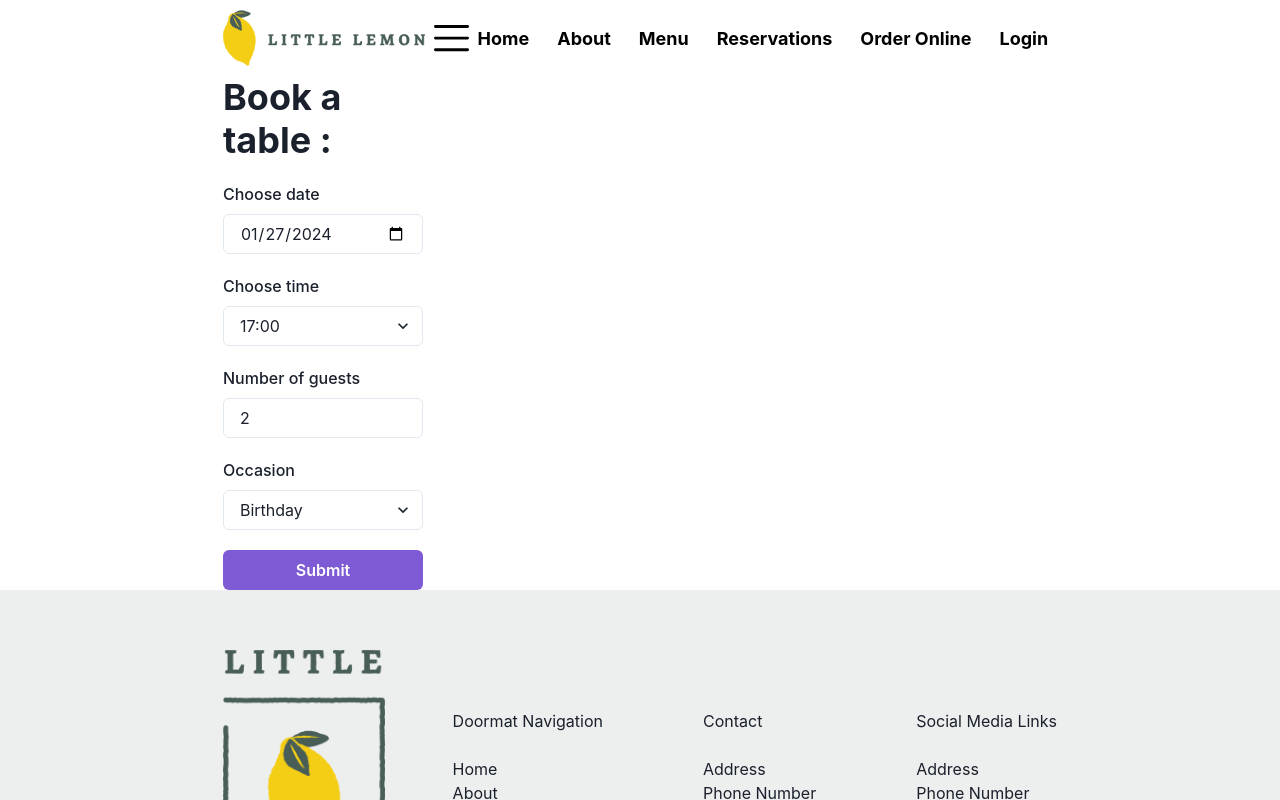
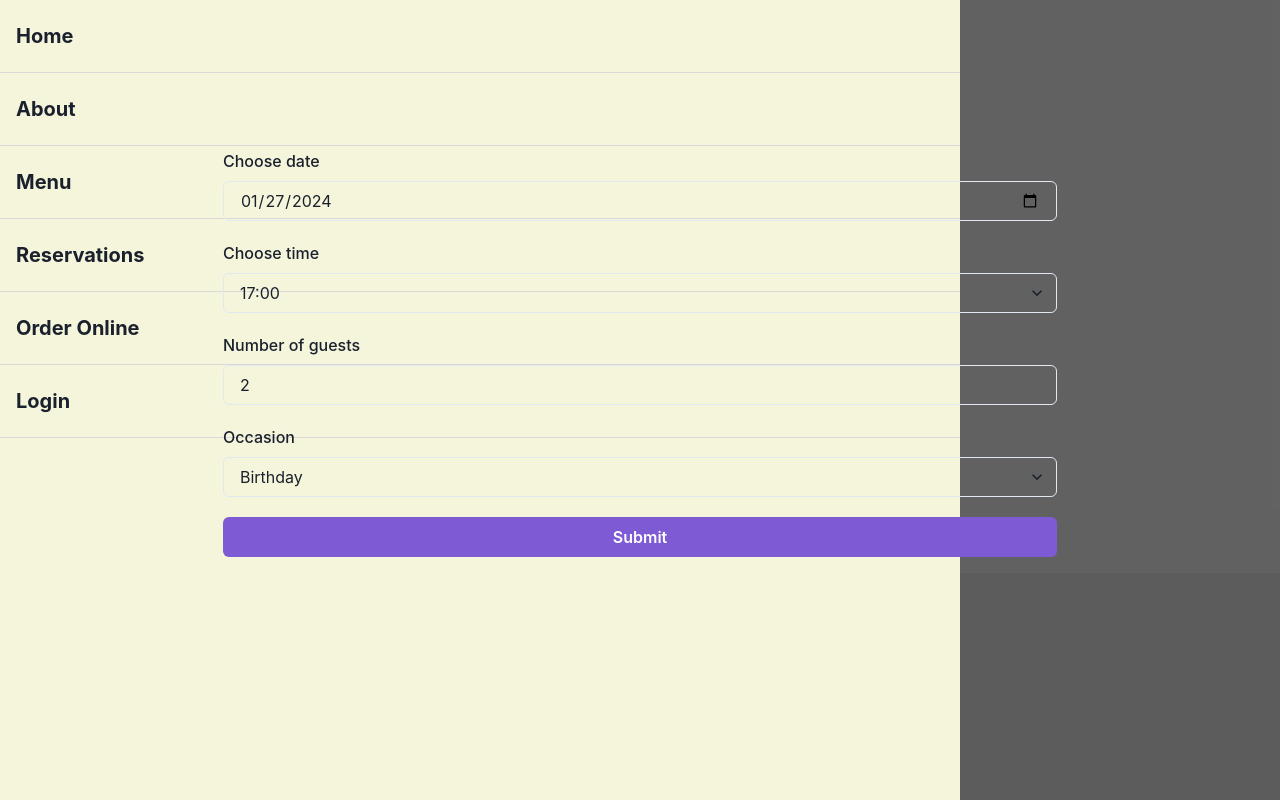
Before and after one commit to hassanaboukhalil/little_lemon_restaurant, a React (Create React App) app: page /booking-page in a window 1280 px wide. Shown: the top 800 px of the page. Built offline with nearby package versions, Linux system fonts and the light colour scheme.

Commit message:
styles of  nav and made some changes

```diff
--- a/src/App.css
+++ /dev/null
@@ -1,74 +0,0 @@
-:root{
-  --font3: 18px;
-  /* colors */
-  --primary-color1: #495E57;
-  --primary-color2: #F4CE14;
-  --secondary-color1: #EE9972;
-  --secondary-color2: #FBDABB;
-  --secondary-color3: #EDEFEE;
-  --secondary-color4: #333333;
-
-}
-
-*{
-  padding: 0;
-  margin: 0;
-}
-
-header{
-  /* width: 100%; */
-  display: flex;
-  justify-content: space-between;
-  padding: 0 292px;
-}
-nav{
-  height: inherit
-}
-nav ul{
-  display: flex;
-  list-style-type: none;
-  gap: 28px;
-  padding: 0;
-  align-items: center;
-  height: 100%;
-}
-nav li{
-  height: max-content;
-}
-nav a{
-  text-decoration: none;
-  color: black;
-  font-weight: bold;
-  font-size: var(--font3);
-}
-
-main{
-  padding: 0 292px;
-}
-
-footer{
-  display: flex;
-  justify-content: space-between;
-  align-items: center;
-  background-color: var(--secondary-color3);
-  padding: 0 292px;
-}
-
-footer img{
-  width: 162px;
-  height: 286px;
-  margin: 60px 0;
-}
-
-footer .texts-and-links{
-  display: flex;
-  align-items: start;
-  gap: 100px;
-}
-
-footer h5{
-  margin-bottom: 24px;
-}
-footer ul{
-  list-style-type: none;
-}
--- a/src/css/App.css
+++ b/src/css/App.css
@@ -3,40 +3,47 @@
   margin: 0;
 }
 
-header {
-  /* width: 100%; */
+header > div {
   display: flex;
   flex-direction: row;
   justify-content: center;
-  align-items: unset;
-  gap: 5.06rem;
-}
-header > div {
-  display: flex;
-  flex-direction: row;
-  justify-content: space-between;
   align-items: center;
 }
-
-nav {
-  height: inherit;
+header > div img {
+  width: 147px;
+  height: 70px;
 }
-nav ul {
-  display: flex;
+header > div .hamburger-icon {
+  padding-left: 0.75rem;
+  position: absolute;
+  left: 0;
+}
+header > div nav {
+  position: absolute;
+  left: 0;
+  top: 0;
+  background-color: beige;
+  height: 100vh;
+  width: 75vw;
+}
+header > div nav ul {
   list-style-type: none;
   gap: 1.75rem;
   padding: 0;
-  align-items: center;
-  height: 100%;
 }
-nav li {
-  height: max-content;
+header > div nav ul li {
+  font-size: 20px;
+  padding: 21px 16px;
+  border-bottom: solid 1px #D9D9D9;
+  font-weight: bold;
 }
-nav a {
-  text-decoration: none;
-  color: black;
-  font-weight: bold;
-  font-size: 18px;
+header > div .beside-nav {
+  width: 25vw;
+  position: absolute;
+  right: 0;
+  height: 100vh;
+  top: 0;
+  background-color: rgba(37, 37, 37, 0.7215686275);
 }
 
 footer {
@@ -44,7 +51,7 @@ footer {
 }
 footer > div {
   display: flex;
-  flex-direction: row;
+  flex-direction: column;
   justify-content: space-between;
   align-items: center;
 }
@@ -52,6 +59,7 @@ footer img {
   width: 162px;
   height: 286px;
   margin: 60px 0;
+  order: 1;
 }
 footer .texts-and-links {
   display: flex;
@@ -65,17 +73,11 @@ footer ul {
   list-style-type: none;
 }
 
-main > div {
-  display: flex;
-  flex-direction: row;
-  justify-content: space-between;
-  align-items: center;
-}
-
 .booking-form {
   display: grid;
-  max-width: 200px;
+  width: 100%;
   gap: 20px;
+  padding: 1rem 0;
 }
 
 .grid {
--- a/src/sass/App.scss
+++ b/src/sass/App.scss
@@ -12,55 +12,59 @@
 // default styles  =>  small screens
 
 header{
-    /* width: 100%; */
-    // display: flex;
-
-    @include flex(row,center,unset);
-
-    // justify-content: space-between;
-    // padding: 0 292px;
-    gap: 5.06rem;
     > div {
-        @include flex(row,space-between,center);
-    }
+            @include flex(row,center,center);
+            img{
+                width: 147px;
+                height: 70px;
+            }
+            .hamburger-icon{
+                padding-left: 0.75rem;
+                position: absolute;
+                left: 0;
+            }
+            nav{
+                position: absolute;
+                left: 0;//0.75rem
+                top: 0;
+                background-color: beige;
+                height: 100vh;
+                width: 75vw;
+                ul{
+                    list-style-type: none;
+                    gap: 1.75rem;
+                    padding: 0;
+                    li{
+                        font-size: $nav;
+                        padding: 21px 16px;
+                        border-bottom: solid 1px #D9D9D9;
+                        font-weight: bold;
+                    }
+                }
+            }
+            .beside-nav{
+                width: 25vw;
+                position: absolute;
+                right: 0;
+                height: 100vh;
+                top: 0;
+                background-color: #252525B8;
+            }
+        }
 }
 
-nav{
-    height: inherit;
-    ul{
-        display: flex;
-        list-style-type: none;
-        gap: 1.75rem; //28px
-        padding: 0;
-        align-items: center;
-        height: 100%;
-    }
-    li{
-        height: max-content;
-    }
-    a{
-        text-decoration: none;
-        color: black;
-        font-weight: bold;
-        font-size: $font3;
-    }
-}
 
 footer{
-    // display: flex;
-    // justify-content: space-between;
-    // align-items: center;
     background-color: $secondary-color3;
-    // padding: 0 292px;
-
     > div {
-        @include flex(row,space-between,center);
+        @include flex(column,space-between,center);
     }
 
     img{
         width: 162px;
         height: 286px;
         margin: 60px 0;
+        order: 1;
     }
 
     .texts-and-links{
@@ -77,16 +81,94 @@ footer{
     }
 }
 
-main{
-    > div {
-        @include flex(row,space-between,center);
-    }
-}
+
+
+
+
+
+
+
+
+
+
+// header{
+//     /* width: 100%; */
+//     // display: flex;
+
+//     @include flex(row,center,unset);
+
+//     // justify-content: space-between;
+//     // padding: 0 292px;
+//     gap: 5.06rem;
+//     > div {
+//         @include flex(row,space-between,center);
+//     }
+// }
+
+// nav{
+//     height: inherit;
+//     ul{
+//         display: flex;
+//         list-style-type: none;
+//         gap: 1.75rem; //28px
+//         padding: 0;
+//         align-items: center;
+//         height: 100%;
+//     }
+//     li{
+//         height: max-content;
+//     }
+//     a{
+//         text-decoration: none;
+//         color: black;
+//         font-weight: bold;
+//         font-size: $font3;
+//     }
+// }
+
+// footer{
+//     // display: flex;
+//     // justify-content: space-between;
+//     // align-items: center;
+//     background-color: $secondary-color3;
+//     // padding: 0 292px;
+
+//     > div {
+//         @include flex(row,space-between,center);
+//     }
+
+//     img{
+//         width: 162px;
+//         height: 286px;
+//         margin: 60px 0;
+//     }
+
+//     .texts-and-links{
+//         display: flex;
+//         align-items: start;
+//         gap: 100px;
+//     }
+
+//     h5{
+//         margin-bottom: 24px;
+//     }
+//     ul{
+//         list-style-type: none;
+//     }
+// }
+
+// main{
+//     > div {
+//         @include flex(row,space-between,center);
+//     }
+// }
 
 .booking-form{
     display: grid;
-    max-width: 200px;
-    gap: 20px
+    // max-width: 200px;
+    width: 100%;
+    gap: 20px;
+    padding: 1rem 0
 }
 
 
--- a/src/sass/helpers/_fonts.scss
+++ b/src/sass/helpers/_fonts.scss
@@ -1 +1,3 @@
 $font3: 18px;
+
+$nav: 20px
```
Also changed, not shown: 1 other file (tests, documents, lock files or other folders).
